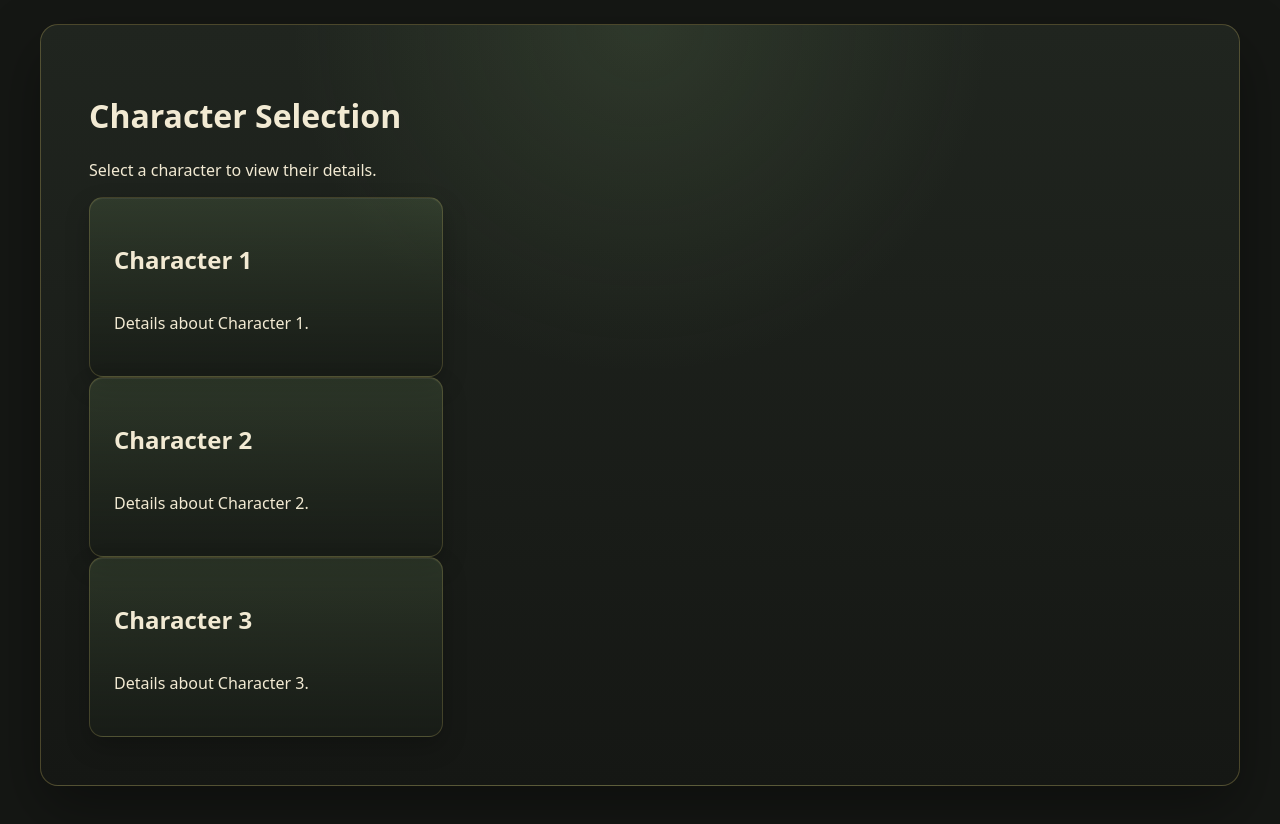
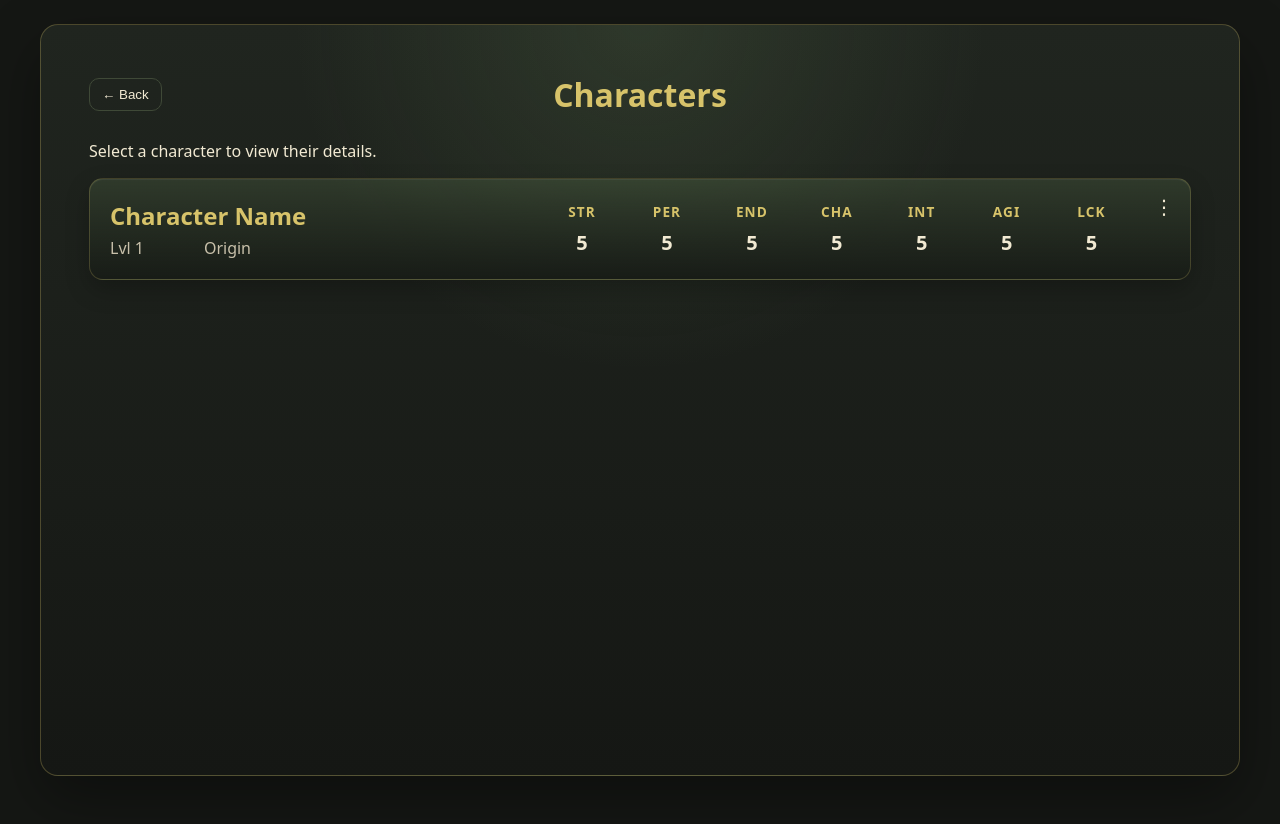
Before and after one commit to SidewaysPhoenix/vault-kit, a React (Vite) app: page /#/characters in a window 1280 px wide. Built offline with nearby package versions, Linux system fonts and the light colour scheme.

Commit message:
Added character details to character selection cards, added universal header to be used for future pages for navigation and clarification.

```diff
--- /dev/null
+++ b/src/components/PageHeader.css
@@ -0,0 +1,32 @@
+.pageHeader {
+  display: grid;
+  grid-template-columns: 1fr auto 1fr;
+  align-items: center;
+  gap: 16px;
+  margin-bottom: 24px;
+}
+
+.pageBackButton {
+  justify-self: start;
+  border: 1px solid var(--border-muted);
+  border-radius: 10px;
+  background: transparent;
+  color: var(--text-main);
+  padding: 8px 12px;
+  cursor: pointer;
+}
+
+.pageBackButton:hover {
+  border-color: var(--accent-gold);
+  color: var(--accent-gold);
+}
+
+.pageTitle {
+  margin: 0;
+  color: var(--accent-gold);
+  text-align: center;
+}
+
+.pageHeaderRight {
+  justify-self: end;
+}
--- /dev/null
+++ b/src/components/PageHeader.tsx
@@ -0,0 +1,28 @@
+import {useNavigate} from "react-router";
+import "./PageHeader.css";
+
+type PageHeaderProps = {
+    title: string;
+};
+
+function PageHeader(props: PageHeaderProps) {
+    const navigate = useNavigate();
+
+    return (
+        <header className="pageHeader">
+            <button
+                className="pageBackButton"
+                type="button"
+                onClick={() => navigate(-1)}
+            >
+                ← Back
+            </button>
+
+            <h1 className="pageTitle">{props.title}</h1>
+
+            <div className="pageHeaderRight"></div>
+            </header>
+        );
+    }
+
+    export default PageHeader;
--- a/src/pages/CharacterSelectionPage.css
+++ b/src/pages/CharacterSelectionPage.css
@@ -1,13 +1,10 @@
-.characterGrid {
+.characterCard {
+  position: relative;
   display: grid;
-  grid-template-columns: repeat(3, minmax(0, 1fr));
+  grid-template-columns: 40% 1fr;
+  flex-direction: row;
+  align-items: center;
   gap: 20px;
-}
-.characterCard {
-  min-height: 180px;
-  display: flex;
-  flex-direction: column;
-  justify-content: center;
 
   background:
     linear-gradient(180deg, rgba(111, 143, 95, 0.22), rgba(24, 28, 23, 1));
@@ -18,11 +15,73 @@
     inset 0 1px 0 rgba(255, 255, 255, 0.06),
     0 10px 24px rgba(0, 0, 0, 0.22);
 
-  padding: 24px;
-  cursor: pointer;
+  padding: 20px 56px 20px 20px;
 
   transition:
     transform 160ms ease,
     border-color 160ms ease,
     box-shadow 160ms ease;
 }
+
+.characterInfo {
+  display: grid;
+  grid-template-rows: auto 1fr;
+  min-height: 60px;
+}
+
+.characterName {
+  margin: 0;
+  color: var(--accent-gold);
+}
+
+.characterMeta {
+  align-self: end;
+  display: grid;
+  grid-template-columns: 20% 1fr;
+  gap: 12px;
+}
+
+.characterMeta p {
+  margin: 0;
+  color: var(--text-muted);
+}
+
+.specialBlock {
+  display: grid;
+  gap: 8px;
+}
+
+.specialLabels,
+.specialScores {
+  display: grid;
+  grid-template-columns: repeat(7, 1fr);
+  text-align: center;
+}
+
+.specialLabels {
+  color: var(--accent-gold);
+  font-weight: 700;
+  font-size: 0.85rem;
+  letter-spacing: 0.08em;
+}
+
+.specialScores {
+  color: var(--text-main);
+  font-size: 1.25rem;
+  font-weight: 700;
+}
+
+.characterMenuButton {
+  position: absolute;
+  text-align: center;
+  font-size: 1.25rem;
+  top: 14px;
+  right: 10px;
+
+  width: 32px;
+  height: 32px;
+
+  background: transparent;
+  color: var(--text-main);
+  cursor: pointer;
+}
--- a/src/pages/CharacterSelectionPage.tsx
+++ b/src/pages/CharacterSelectionPage.tsx
@@ -1,30 +1,56 @@
+import { useNavigate } from "react-router";
 import "./CharacterSelectionPage.css";
+import PageHeader from "../components/PageHeader";
+
+
 
 function CharacterSelectionPage() {
+    const navigate = useNavigate();
   return (
+
     <main className="mainContainer">
+        <PageHeader title="Characters" />
         <div>
-        <h1>Character Selection</h1>
         <p>Select a character to view their details.</p>
         </div>
-        <div className="characterGrid">
-            <section className="characterCard">
-                <h2>Character 1</h2>
-                <p>Details about Character 1.</p>
-            </section>
-        </div>
-        <div className="characterGrid">
-            <section className="characterCard">
-                <h2>Character 2</h2>
-                <p>Details about Character 2.</p>
-            </section>
-        </div>
-        <div className="characterGrid">
-            <section className="characterCard">
-                <h2>Character 3</h2>
-                <p>Details about Character 3.</p>
-            </section>
-        </div>
+
+        <section className="characterCard">
+            <div className="characterInfo">
+                <h2 className="characterName">Character Name</h2>
+
+                <div className="characterMeta">
+                    <p className="characterLevel">Lvl 1</p>
+                    <p className="characterOrigin">Origin</p>
+                </div>
+            </div>
+
+            <div className="specialBlock">
+                <div className="specialLabels">
+                    <span>STR</span>
+                    <span>PER</span>
+                    <span>END</span>
+                    <span>CHA</span>
+                    <span>INT</span>
+                    <span>AGI</span>
+                    <span>LCK</span>
+                </div>
+
+                <div className="specialScores">
+                    <span>5</span>
+                    <span>5</span>
+                    <span>5</span>
+                    <span>5</span>
+                    <span>5</span>
+                    <span>5</span>
+                    <span>5</span>
+                </div>
+            </div>
+
+            <span className="characterMenuButton" role="button" tabIndex={0}>
+                ⋮
+            </span>
+
+        </section>
     </main>
 
   );
```
